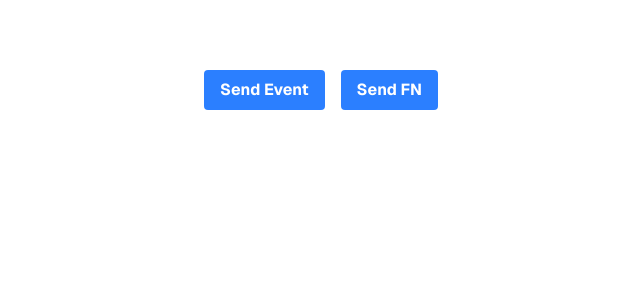
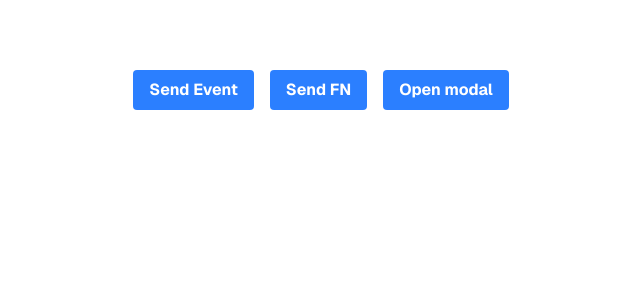
Before and after one commit to iamrajabli/google_tag_manager_details, a Next.js app: page / in a window 1280 px wide. Shown: the top 300 px of the page, without its empty margins (319-959 px from the left). Built offline with nearby package versions, Linux system fonts and the light colour scheme.

Commit message:
[open modal ]

```diff
--- a/src/components/EventButton.tsx
+++ b/src/components/EventButton.tsx
@@ -1,8 +1,19 @@
 import { sendGTMEvent } from '@next/third-parties/google'
+import { useEffect, useState } from 'react'
 
 export function EventButton() {
+  const [openModal, setOpenModal] = useState(false)
+
+  useEffect(() => {
+    if (openModal) {
+      sendGTMEvent({ event: 'modal_opened', value: 'xyz',  })
+    }
+
+  }, [openModal])
+
+
   return (
-    <div className='flex gap-4'>
+    <div className='flex gap-4 relative'>
       <button
         className='bg-blue-500 hover:bg-blue-700 text-white font-bold py-2 px-4 rounded cursor-pointer'
         onClick={() => sendGTMEvent({ event: 'button_clicked', value: 'xyz',  })}
@@ -16,6 +27,34 @@ export function EventButton() {
       >
         Send FN
       </button>
+
+
+      <button
+        className='bg-blue-500 hover:bg-red-700 text-white font-bold py-2 px-4 rounded cursor-pointer'
+        onClick={() => {
+          sendGTMEvent({ event: 'open_modal', value: 'xyz',  })
+          setOpenModal(true)
+        }}
+      >
+        Open modal
+      </button>
+
+
+     {
+      openModal &&  <div className='text-black bg-white p-4 rounded shadow-md fixed top-1/2 left-1/2 transform -translate-x-1/2 -translate-y-1/2'>
+      <button
+        className='absolute top-0 right-0 p-2'
+        onClick={() => setOpenModal(false)}
+      >
+        X
+      </button>
+      <h1>Modal title</h1>
+
+      <p>Lorem ipsum dolor sit amet consectetur, adipisicing elit. Necessitatibus consectetur, dolorem rerum laboriosam sapiente sit facere modi voluptas fugiat, excepturi eveniet nisi ad quo recusandae aut assumenda vero rem delectus.</p>
+
+    </div>
+     }
+
     </div>
   )
 }
--- a/src/pages/_app.tsx
+++ b/src/pages/_app.tsx
@@ -8,8 +8,5 @@ export default function App({ Component, pageProps }: AppProps) {
     <Component {...pageProps} />
     <GoogleTagManager gtmId="GTM-5S4667XS" />
     <GoogleAnalytics gaId="G-KMM12Q8YPC" />
-
-    <noscript><iframe src="https://www.googletagmanager.com/ns.html?id=GTM-5S4667XS"
-          height="0" width="0" style={{display:"none",visibility:"hidden"}}></iframe></noscript>
   </>
 }
```
